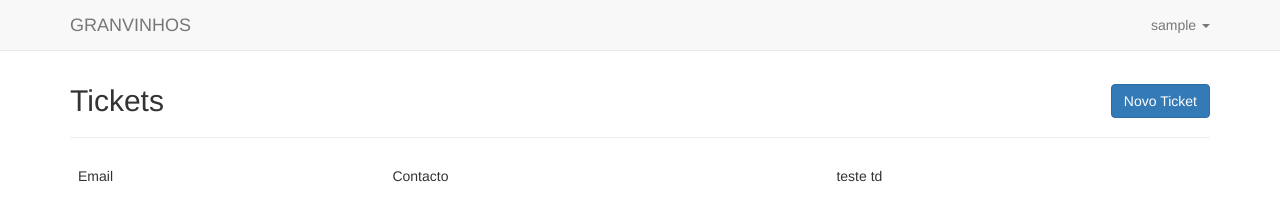
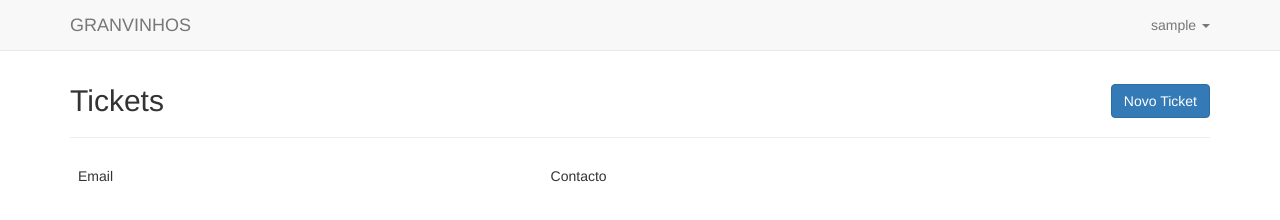
Before and after one commit to ItaloLimaP/AppTicket, a plain HTML site: page AppTicket/Views/index.html in a window 1280 px wide. Drawn offline with nearby package versions, Linux system fonts and the light colour scheme; files that its build step writes are made by us from their sources; no server answers; sample sign-in values are in the browser's storage.

Commit message:
Teste commit1

```diff
--- a/AppTicket/Views/index.html
+++ b/AppTicket/Views/index.html
@@ -45,7 +45,6 @@
                 <tr>
                     <td>Email</td>
                     <td>Contacto</td>
-                    <td>teste td</td>
                 </tr>
             </thead>
             <tbody></tbody>
```
